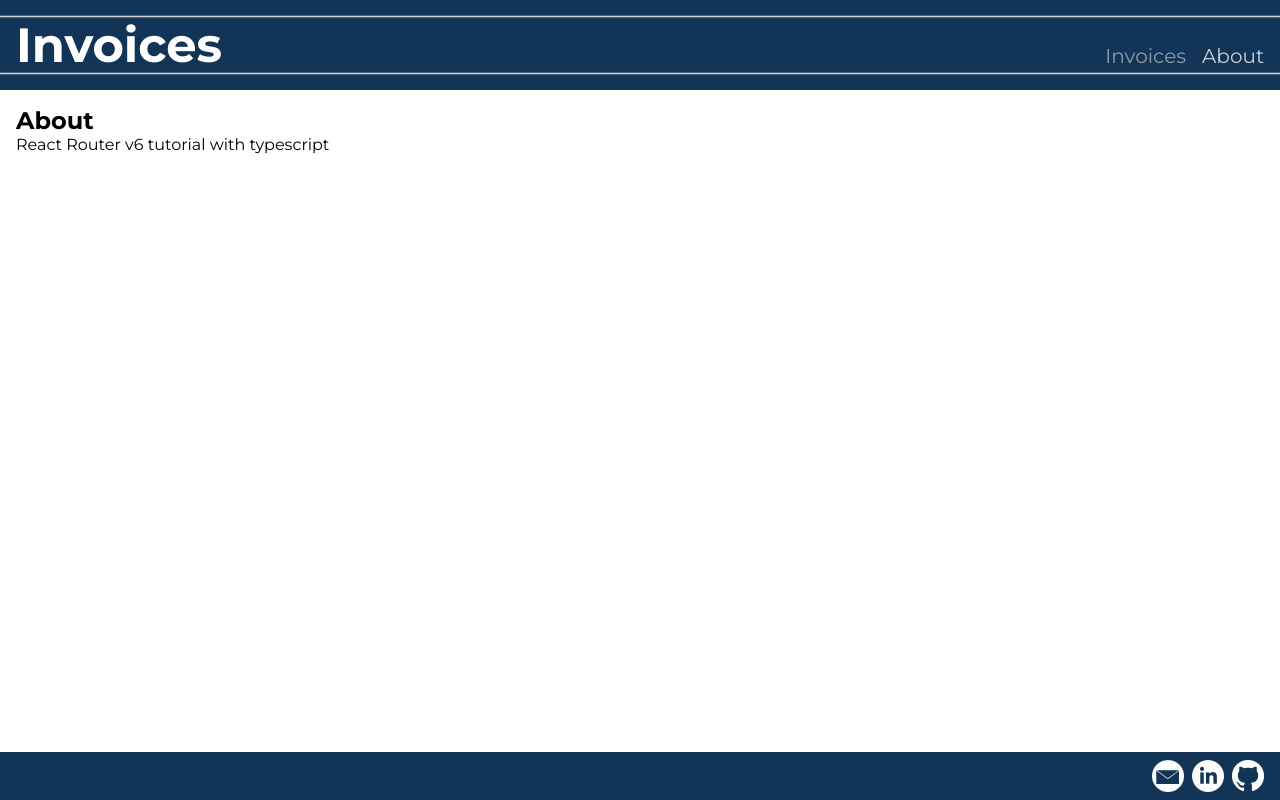
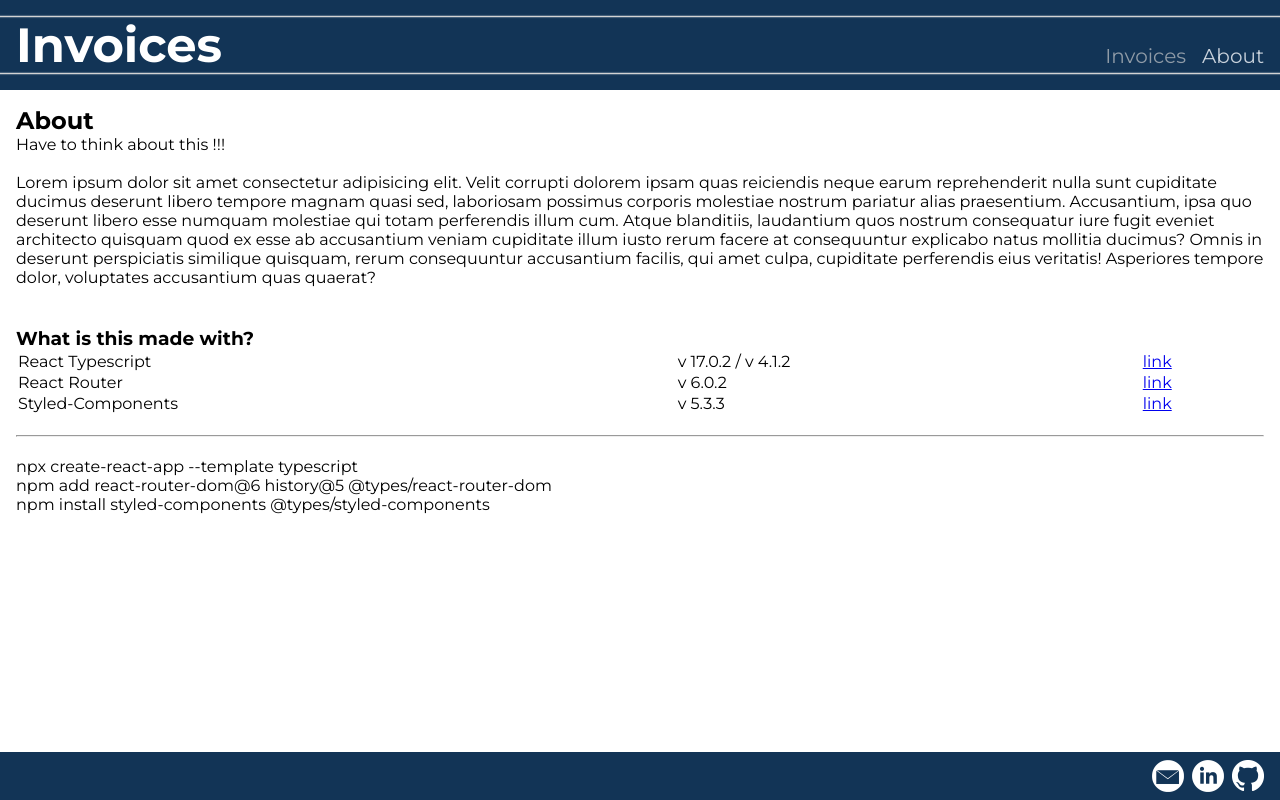
Before and after one commit to FlemmingKrogOlsen/Playground, a React (Create React App) app: page /about in a window 1280 px wide. Built offline with nearby package versions, Linux system fonts and the light colour scheme.

Commit message:
Some text on about page

```diff
--- a/src/pages/About/index.tsx
+++ b/src/pages/About/index.tsx
@@ -4,7 +4,54 @@ const About = () => {
   return (
     <Main>
       <h2>About</h2>
-      <p>React Router v6 tutorial with typescript</p>
+
+Have to think about this !!!<br /><br />
+
+Lorem ipsum dolor sit amet consectetur adipisicing elit. Velit corrupti dolorem ipsam quas reiciendis neque earum reprehenderit nulla sunt cupiditate ducimus deserunt libero tempore magnam quasi sed, laboriosam possimus corporis molestiae nostrum pariatur alias praesentium. Accusantium, ipsa quo deserunt libero esse numquam molestiae qui totam perferendis illum cum. Atque blanditiis, laudantium quos nostrum consequatur iure fugit eveniet architecto quisquam quod ex esse ab accusantium veniam cupiditate illum iusto rerum facere at consequuntur explicabo natus mollitia ducimus? Omnis in deserunt perspiciatis similique quisquam, rerum consequuntur accusantium facilis, qui amet culpa, cupiditate perferendis eius veritatis! Asperiores tempore dolor, voluptates accusantium quas quaerat?
+<h3 style={{marginTop: "40px"}}>What is this made with?</h3>
+      <table style={{ width: "100%" }}>
+        <tbody>
+
+          <tr>
+            <td>
+              React Typescript
+            </td>
+            <td>v 17.0.2 / v 4.1.2</td>
+            <td>
+            <a href=" https://create-react-app.dev/" rel="noreferrer" target="_blank">link</a>
+            </td>
+          </tr>
+
+
+          <tr>
+            <td>
+              React Router
+            </td>
+            <td>v 6.0.2</td>
+            <td>
+              <a href="https://reactrouter.com/" rel="noreferrer" target="_blank">link</a>
+            </td>
+          </tr>
+
+          <tr>
+            <td>
+              Styled-Components
+            </td>
+            <td>v 5.3.3</td>
+            <td>
+              <a href="https://styled-components.com/" rel="noreferrer" target="_blank">link</a>
+            </td>
+          </tr>
+
+
+        </tbody>
+      </table>
+
+<hr style={{margin: "20px 0"}} />
+      npx create-react-app --template typescript<br />
+      npm add react-router-dom@6 history@5 @types/react-router-dom<br />
+      npm install styled-components @types/styled-components
+
     </Main>
   );
 }
```
